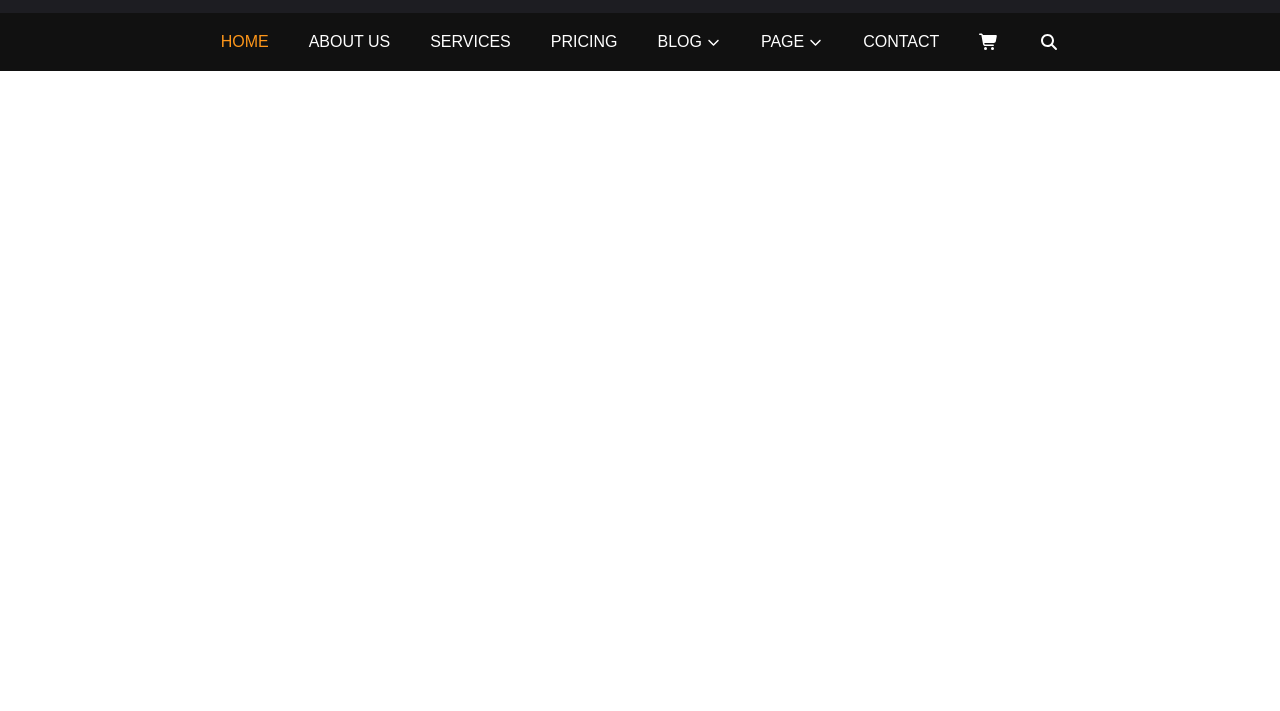
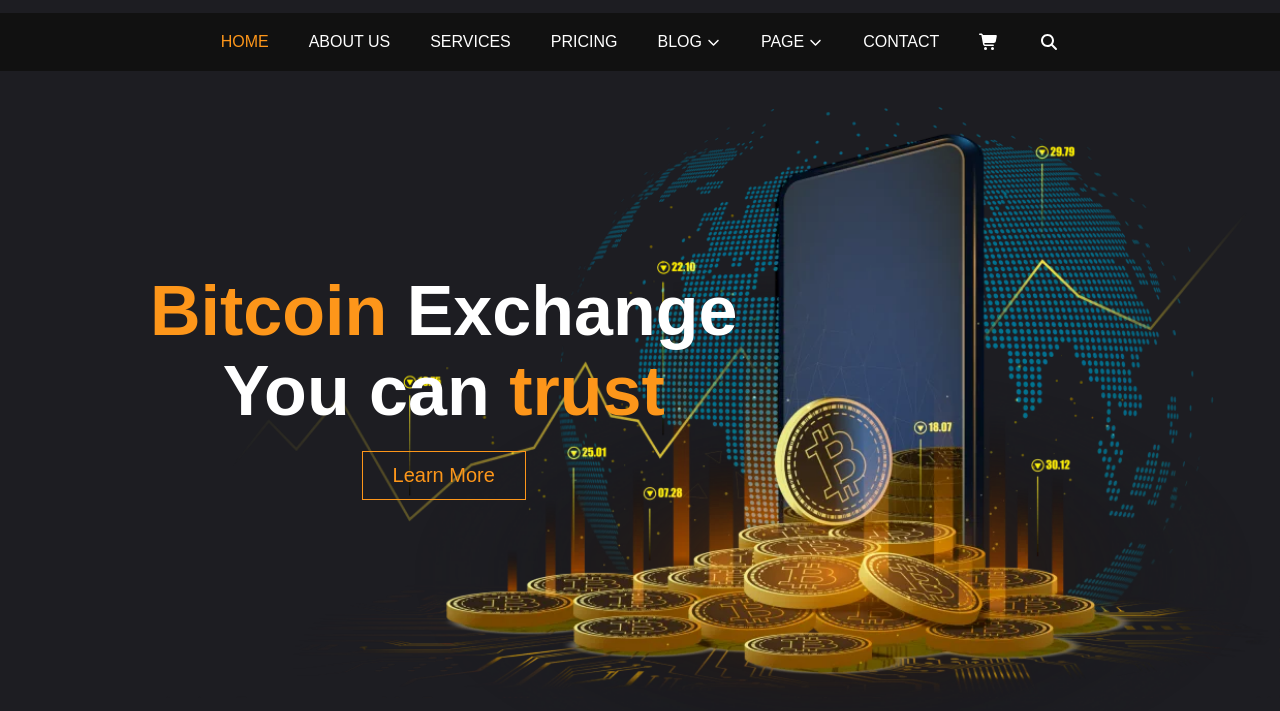
Before and after one commit to safariasif1998/bitcoin, a plain HTML site: page index.html in a window 1280 px wide. Shown: the part 117-828 px from the top of the page. Before the commit the page ends 800 px from the top, so only its background shows below. Drawn offline with Linux system fonts and the light colour scheme.

Commit message:
created a hero section of this site

```diff
--- a/index.html
+++ b/index.html
@@ -61,17 +61,32 @@
           <li>Pricing</li>
           <li>
             Blog
-            <i class="fa-solid fa-chevron-down" style="padding-left: 4px; font-size: 12px;"></i>
+            <i
+              class="fa-solid fa-chevron-down"
+              style="padding-left: 4px; font-size: 12px"
+            ></i>
           </li>
           <li>
             Page
-            <i class="fa-solid fa-chevron-down" style="padding-left: 4px; font-size: 12px;"></i>
+            <i
+              class="fa-solid fa-chevron-down"
+              style="padding-left: 4px; font-size: 12px"
+            ></i>
           </li>
           <li>Contact</li>
           <li><i class="fa-solid fa-cart-shopping"></i></li>
           <li><i class="fa-solid fa-magnifying-glass"></i></li>
         </ul>
       </div>
+      <div class="hero">
+        <div class="hero-content">
+          <h1>
+            <span>Bitcoin</span> Exchange <br />
+            You can <span>trust</span>
+          </h1>
+            <a href="#" class="learMore-btn">Learn More</a>
+        </div>
+      </div>
     </div>
     <script src="./fontawesome-free-6.5.1-web/js/all.min.js"></script>
   </body>
--- a/style/index.css
+++ b/style/index.css
@@ -138,3 +138,49 @@
     display: block;
     padding: 8px 22px;
 } */
+
+
+/* hero */
+
+.hero{
+  /*   width: 100%;
+    display: flex;
+    justify-content: center;
+    align-items: center; */
+    background-image: url(../img/hero.webp);
+    background-position: center;
+    background-size: cover;
+    background-repeat: no-repeat;
+    height: 80vh;
+    position: relative;
+}
+
+.hero-content{
+    position: absolute;
+    top: 200px;
+    left: 150px;
+    text-align: center;
+    color: #ffffff;
+    font-size: 35px;
+}
+.hero-content h1 span{
+    color: #fd961a;
+}
+
+.hero-content .learMore-btn{
+    outline: none;
+    background-color: transparent;
+    border: 1px solid #fd961a;
+    color: #fd961a;
+    padding: 12px 30px;
+    display: inline-block;
+    font-size: 20px;
+    text-decoration: none;
+    margin-top: 20px;
+    cursor: pointer;
+    transition: 0.4s;
+}
+.hero-content .learMore-btn:hover{
+    background-color: #fd961a;
+    color: #ffffff;
+}
```
Also changed, not shown: img/hero.webp (renamed from img/Investment-Solutions-Hero-Image.webp).
